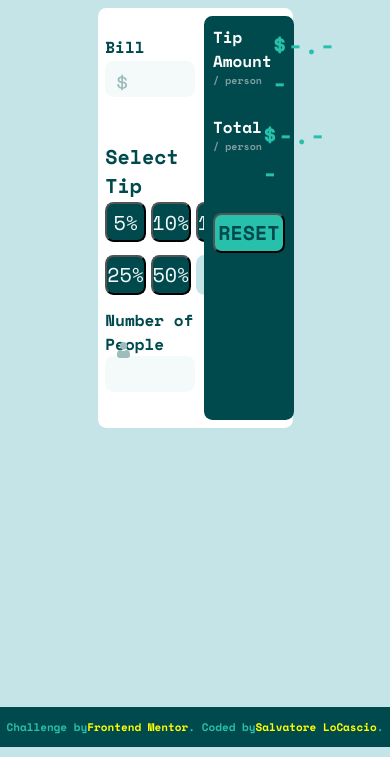
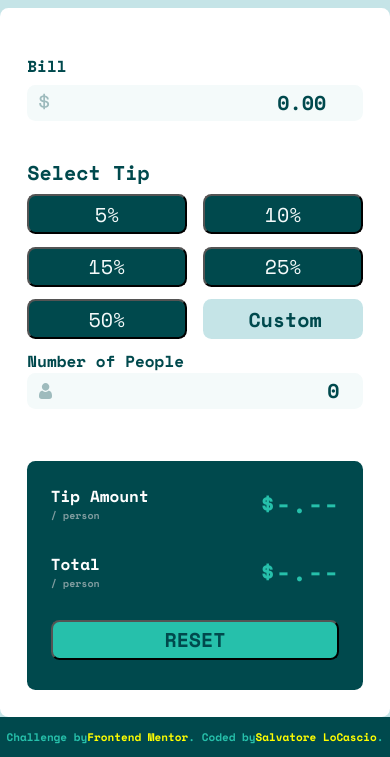
Before and after one commit to S-LoCascio/Frontend-mentor-tip-calcuator-non-Tailwind, a website: page index.html in a window 390 px wide. Shown: the part 97-854 px from the top of the page. Drawn offline with nearby package versions, Linux system fonts and the light colour scheme.

Commit message:
Created media query for mobile devices

```diff
--- a/css/style.scss
+++ b/css/style.scss
@@ -286,3 +286,111 @@ label {
     cursor: pointer;
   }
 }
+
+@media (max-width: 800px) {
+  .card {
+    width: 100dvw;
+    flex-direction: column;
+    height: 84dvh;
+    padding: 7%;
+  }
+
+  .billDiv {
+    input {
+      margin-bottom: 0;
+      text-indent: 250px;
+    }
+
+    input::placeholder {
+      text-indent: 250px;
+    }
+  }
+
+  .infoInput {
+    width: 100%;
+    height: 100%;
+    margin-right: 0;
+  }
+
+  .results {
+    width: 100%;
+    padding: 7%;
+    height: 50%;
+
+    .tip-container {
+      margin-bottom: 10%;
+    }
+
+    .total-container {
+      margin-bottom: 10%;
+    }
+  }
+
+  .btnDiv {
+    margin-bottom: 10%;
+
+    .btns {
+      grid-template-columns: 1fr 1fr;
+      grid-template-rows: 1fr 1fr 1fr;
+
+      input {
+        font-family: "space Mono", monospace;
+        font-size: 20px;
+        height: 40px;
+      }
+
+      .button-6 {
+        background-color: $lightGrayishCyan;
+        color: $veryDarkCyan;
+        border: none;
+        /* text-indent: 50px; */
+      }
+
+      .button-6::placeholder {
+        text-indent: 45px;
+        color: $veryDarkCyan;
+        font-weight: 700;
+      }
+    }
+  }
+
+  .peopleDiv {
+    margin-top: 10%;
+    position: relative;
+
+    .error-text {
+      position: absolute;
+      color: red;
+      right: 12px;
+      font-size: 16px;
+      top: -3px;
+    }
+
+    input {
+      color: $veryDarkCyan;
+      font-size: 20px;
+      font-family: "space mono", monospace;
+      background-color: $veryLightGrayishCyan;
+      border: none;
+      height: 36px;
+      margin-bottom: 10%;
+      text-indent: 300px;
+    }
+
+    .incorrect {
+      border: 2px solid red;
+    }
+
+    input::placeholder {
+      color: $veryDarkCyan;
+      font-weight: 700;
+      text-indent: 300px;
+    }
+
+    .icon {
+      position: absolute;
+      top: 32px;
+      left: 12px;
+    }
+  }
+}
--- a/script.js
+++ b/script.js
@@ -130,6 +130,7 @@ tipButtonCollection.forEach((item) =>
 const tipAmount = document.getElementById(`tipResults`);
 const totalAmount = document.getElementById(`totalResults`);
 
+bill.addEventListener("blur", getTheResultsId);
 people.addEventListener("blur", getTheResultsId);
 
 function getTheResultsId() {
```
Also changed, not shown: css/style.css.
